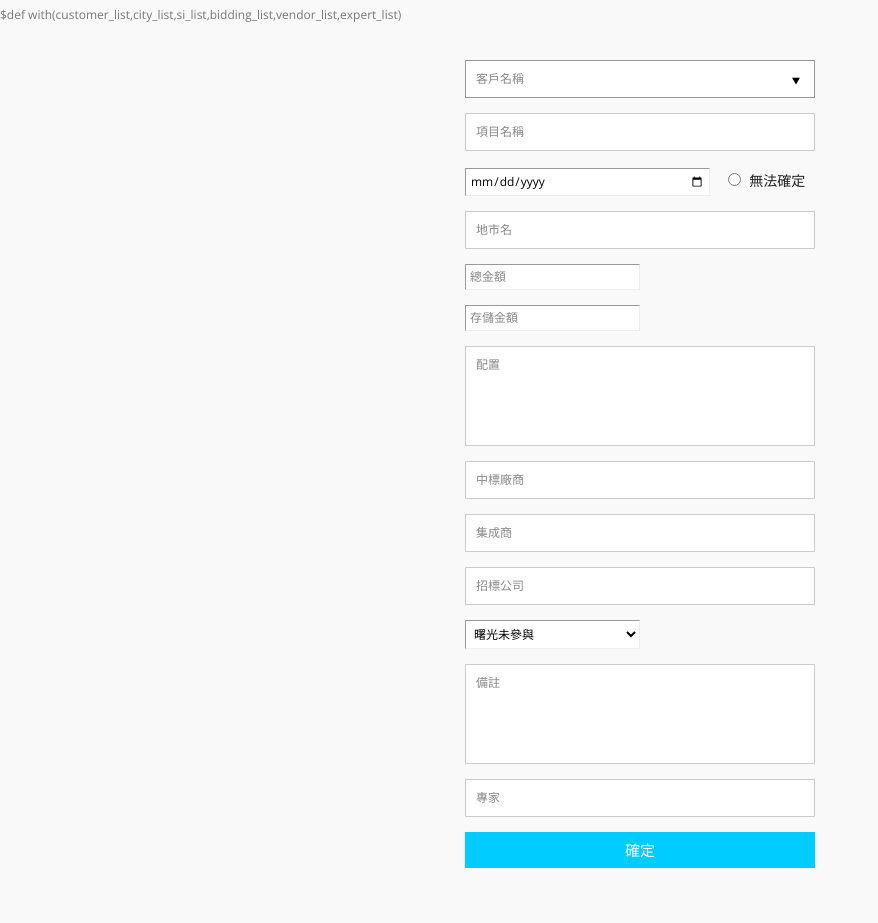
After one commit to daliang1215/webpy, a Python web app: template web.py-0.38/templates/p_input.html in a window 1280 px wide. The commit adds this page. Shown: the whole page, without its empty margins (0-878 px from the left). Run offline with Jinja, Linux system fonts and the light colour scheme; the template is opened without the code that fills it, so the values that code supplies are empty.

Commit message:
优化了数据库和管理界面，元旦后还需要再调整数据库和页面源代码

```diff
--- a/web.py-0.38/templates/dawning_ds.html
+++ b/web.py-0.38/templates/dawning_ds.html
@@ -31,6 +31,7 @@ div.menuSideBar .nav-list > li > a, div.menuSideBar .dropdown-menu li a { -webki
           <li mid="tab7" funurl="/si_input"><a tabindex="-1" href="javascript:void(0);">SI/ISV信息錄入(測試)</a></li>
           <li mid="tab8" funurl="/expert_input"><a tabindex="-1" href="javascript:void(0);">專家信息錄入(測試)</a></li>
           <li mid="tab9" funurl="/city_info"><a tabindex="-1" href="javascript:void(0);">城市訊息(測試)</a></li>
+          <li mid="tab10" funurl="/p_input"><a tabindex="-1" href="javascript:void(0);">項目信息錄入(测试)</a></li>
           <li mid="tab1" funurl="/project_input"><a tabindex="-1" href="javascript:void(0);">項目信息錄入</a></li>
           <li mid="tab2" funurl="/partner_input"><a tabindex="-1" href="javascript:void(0);">集成商信息錄入</a></li>
           <li mid="tab3" funurl="/customer_input"><a tabindex="-1" href="javascript:void(0);">客戶信息錄入</a></li>
--- /dev/null
+++ b/web.py-0.38/templates/p_input.html
@@ -0,0 +1,102 @@
+$def with(customer_list,city_list,si_list,bidding_list,vendor_list,expert_list)
+
+<!DOCTYPE html>
+<html>
+<head>
+	<meta charset="UTF-8">
+	<title>存儲項目信息錄入頁面</title>
+	<link rel="stylesheet" href="/static/s/style.css" media="screen" type="text/css" />
+	<style type="text/css">
+	.txt {
+		width: 50%;
+		background: #FFF;
+		margin: 0 0 5px;
+		padding: 4px;
+		border-width: 1px;
+		border-style: inset;
+		border-color: initial;
+		border-image: initial;
+		font: 400 12px/16px "Open Sans", Helvetica, Arial, sans-serif;
+
+	}
+</style>
+</head>
+<body>
+	<div class="container" >
+		<form id="contact" action="/p_input" method="post">
+			<fieldset>
+				<input name="customer" placeholder="客戶名稱" type="text" tabindex="1" list="c_list" required autofocus>
+				<datalist id="c_list">
+					$for i in customer_list:
+					<option value=$i.id > $i.name </option>
+				</datalist>
+				<fieldset>
+				</fieldset>
+				<fieldset>
+					<input name="pname" placeholder="項目名稱" type="text" tabindex="2" required>
+				</fieldset>
+				<fieldset>
+					<input placeholder="開標日期" type="date" name="dt" tabindex="3" class="txt" style="width: 70%">
+					<input name="dt" type="radio" value="1990-10-01" onclick="if(this.c==1){this.c=0;this.checked=0} else this.c=1" style="margin-left: 15px; margin-right: 5px;" tabindex="4"/> <font style="color: #232121; font-size: 14px">無法確定</font>
+				</fieldset>
+				<fieldset>
+					<input placeholder="地市名" type="text" name="city" list="city_list" tabindex="5" >
+					<datalist id="city_list" >
+						$for i in city_list:
+						<option value =$i.shortname label=$i.cityname />
+					</datalist>
+				</fieldset>
+				<fieldset>
+					<input placeholder="總金額" name="count_sum" type="number" tabindex="6"  class="txt" step="0.01">
+				</fieldset>
+				<fieldset>
+					<input placeholder="存儲金額" name="ds_sum" type="number" tabindex="7"  class="txt" step="0.01">
+				</fieldset>
+				<fieldset>
+					<textarea placeholder="配置" name="config" tabindex="8" ></textarea>
+				</fieldset>
+				<fieldset>
+					<input placeholder="中標廠商" type="text" name="win_manu" list="manu_list" tabindex="9" >
+					<datalist id="manu_list" >
+						$for i in vendor_list:
+						<option value =$i.id label="$i.ename $i.cname"/>
+					</datalist>
+				</fieldset>
+				<fieldset>
+					<input name="partner" placeholder="集成商" type="text" tabindex="10" list="si_list">
+					<datalist id="si_list">
+						$for i in si_list:
+						<option value=$i.id >$i.name</option>
+					</datalist>
+				</fieldset>
+				<fieldset>
+					<input name="zbgs" placeholder="招標公司" type="text" tabindex="11" list="zbgs_list">
+					<datalist id="zbgs_list">
+						$for i in bidding_list:
+						<option value="$i.id" >$i.name</option>
+					</datalist>
+				</fieldset>
+				<fieldset>
+					<select name="isJoin" class="txt" tabindex="12">
+						<option value="0">曙光未參與</option>
+						<option value="1">曙光參與</option>
+						<option value="2">未知</option>
+					</select>
+				</fieldset>
+				<fieldset>
+					<textarea name="ps" placeholder="備註" tabindex="13" ></textarea>
+				</fieldset>
+				<fieldset>
+					<input name="expert" placeholder="專家" type="text" tabindex="14" list="expert_list">
+					<datalist id="expert_list">
+						$for i in expert_list:
+						<option value="$i.id" >$i.name $i.zhiwu 豫$i.cityshort</option>
+					</datalist>
+				</fieldset>
+				<fieldset>
+					<button name="submit" type="submit" id="contact-submit" data-submit="...Sending">確定</button>
+				</fieldset>
+			</form>
+		</div>
+	</body>
+	</html>
```
Also changed, not shown: web.py-0.38/index.py (+28 -0 lines), web.py-0.38/templates/city_info.html (+14 -41 lines), 1 other file.
